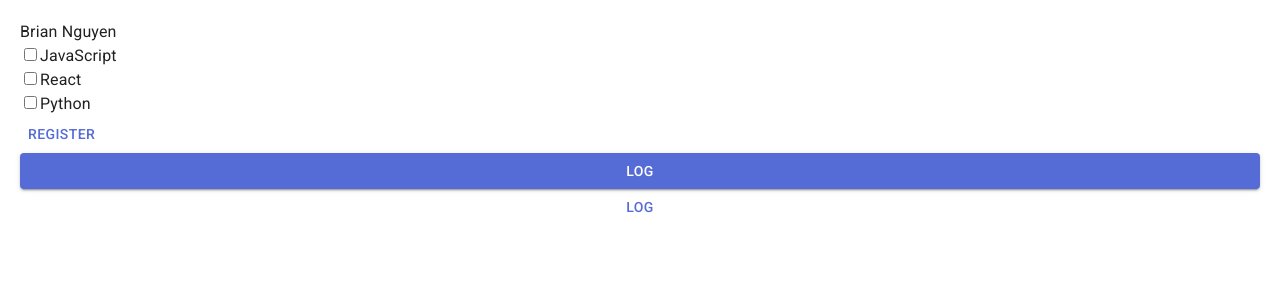
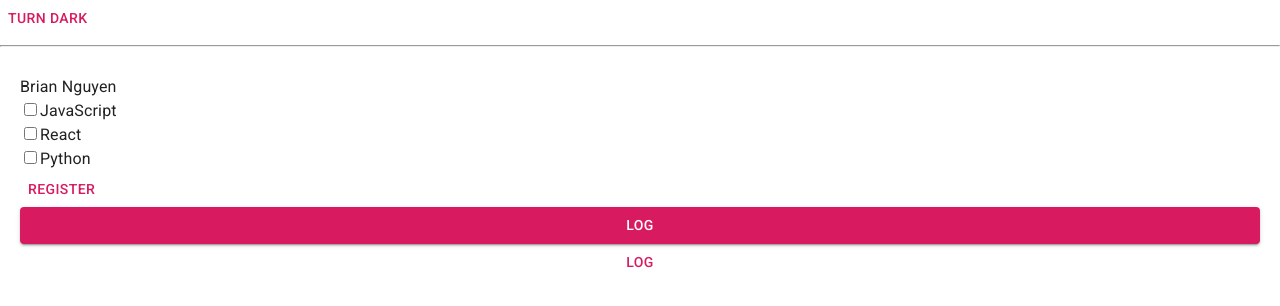
Before and after one commit to nqbao47/hook-learning, a React (Create React App) app: page / in a window 1280 px wide. Shown: the top 306 px of the page. Built offline with nearby package versions, Linux system fonts and the light colour scheme.

Commit message:
dark_light_mode_v1

```diff
--- a/src/App.js
+++ b/src/App.js
@@ -1,9 +1,26 @@
 import CheckBox from "./components/two_way_binding/SubmitForm_checkbox";
 import Button from "@mui/material/Button";
 import Stack from "@mui/material/Stack";
+import { useColorScheme } from "@mui/material/styles";
+
+function ModeToggle() {
+  const { mode, setMode } = useColorScheme();
+  return (
+    <Button
+      onClick={() => {
+        setMode(mode === "light" ? "dark" : "light");
+      }}
+    >
+      {mode === "light" ? "Turn dark" : "Turn light"}
+    </Button>
+  );
+}
 
 function App() {
   return (
+    <>
+      <ModeToggle />
+      <hr />
       <div
         className="App"
         style={{ padding: "20px" }}
@@ -15,6 +32,7 @@ function App() {
           <Button>log</Button>
         </Stack>
       </div>
+    </>
   );
 }
 export default App;
--- a/src/index.js
+++ b/src/index.js
@@ -2,15 +2,15 @@ import React from "react";
 import ReactDOM from "react-dom/client";
 import App from "./App";
 import CssBaseline from "@mui/material/CssBaseline";
-import { ThemeProvider } from "@mui/material/styles";
 import theme from "./theme";
+import { Experimental_CssVarsProvider as CssVarsProvider } from "@mui/material/styles";
 
 const root = ReactDOM.createRoot(document.getElementById("root"));
 root.render(
   <React.StrictMode>
-    <ThemeProvider theme={theme}>
+    <CssVarsProvider theme={theme}>
       <CssBaseline />
       <App />
-    </ThemeProvider>
+    </CssVarsProvider>
   </React.StrictMode>
 );
--- a/src/theme.js
+++ b/src/theme.js
@@ -1,20 +1,26 @@
-import { red } from "@mui/material/colors";
-import { createTheme } from "@mui/material/styles";
+import { experimental_extendTheme as extendTheme } from "@mui/material/styles";
+import { pink } from "@mui/material/colors";
 
 // A custom theme for this app
-const theme = createTheme({
-  palette: {
-    mode: "light", // default
-    primary: {
-      main: "#556cd6",
+const theme = extendTheme({
+  colorSchemes: {
+    light: {
+      palette: {
+        primary: {
+          main: pink[600],
+        },
+      },
     },
-    secondary: {
-      main: "#19857b",
-    },
-    error: {
-      main: red.A400,
+
+    dark: {
+      palette: {
+        primary: {
+          main: pink[400],
+        },
+      },
     },
   },
+  // ...other properties
 });
 
 export default theme;
```
Lines whose indentation alone changed are shown as unchanged.
